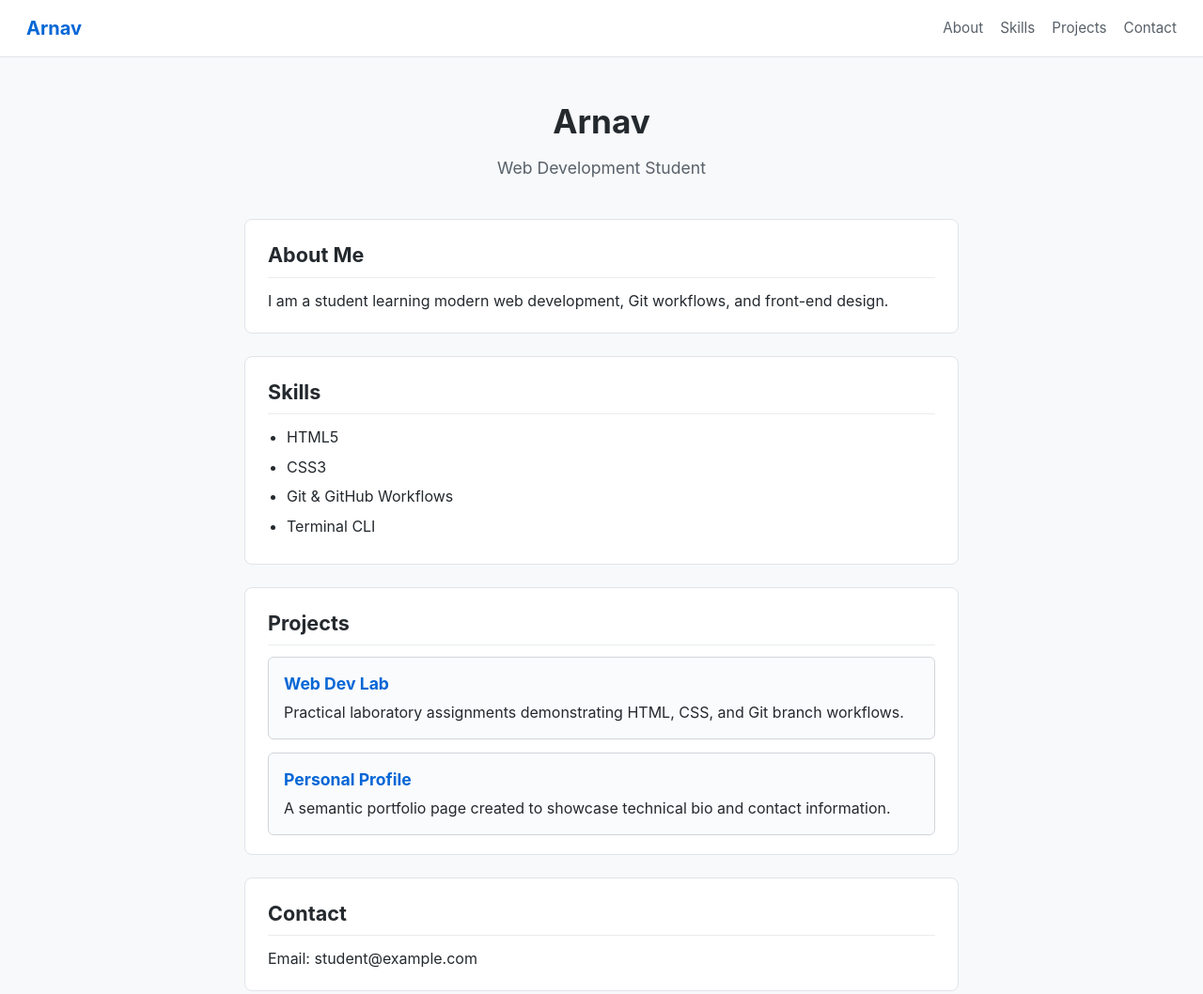
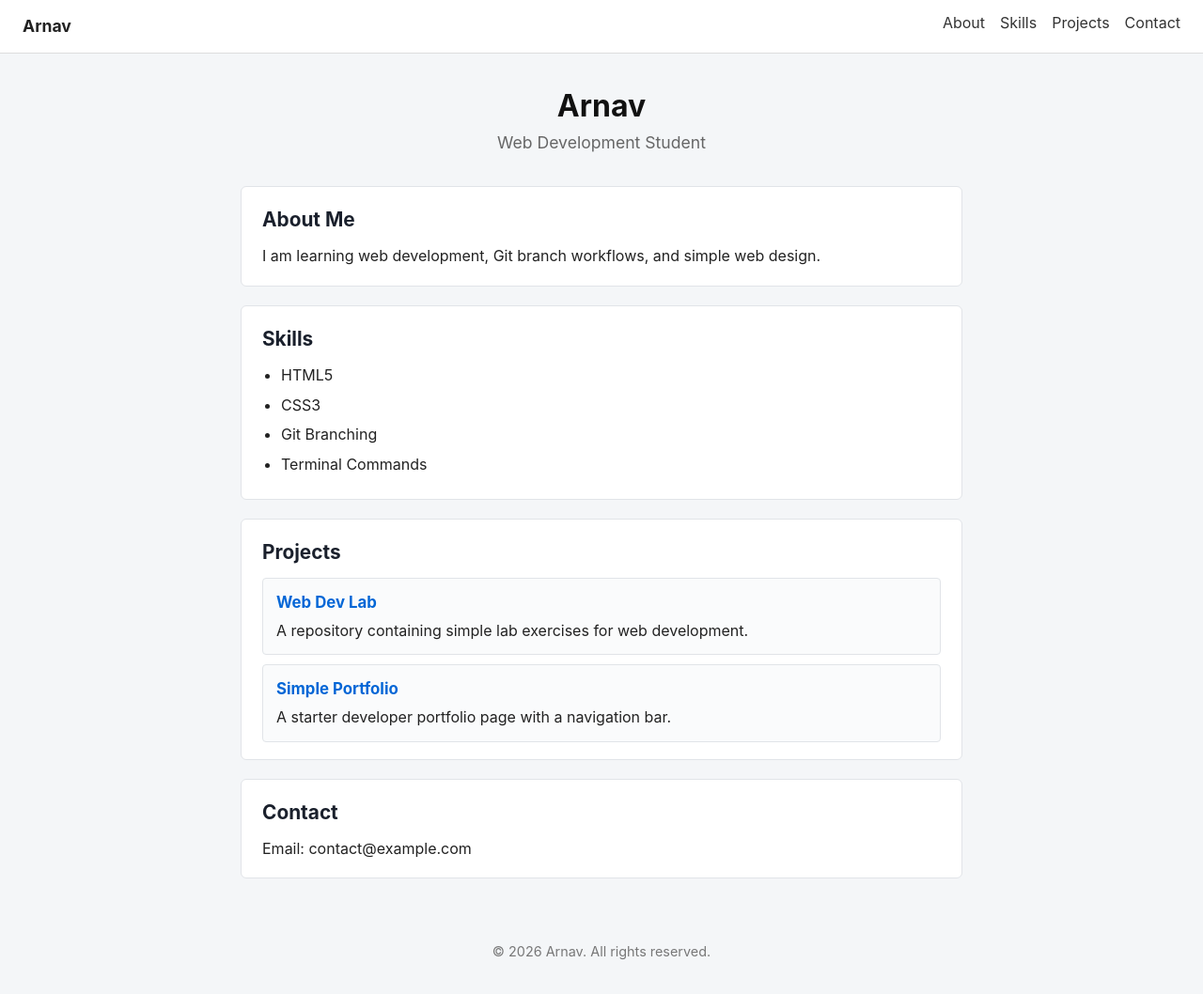
Before and after one commit to XiaoArnav/web-dev-lab, a plain HTML site: page programming-for-web-development-1-laboratory/LAB-1/module-1/P3-feature-branch-workflow/index.html in a window 1280 px wide. Shown: the top 1058 px of the page at 94% size. Drawn offline with Linux system fonts and the light colour scheme.

Commit message:
feat: simplify html and css in module 1

```diff
--- a/programming-for-web-development-1-laboratory/LAB-1/module-1/P3-feature-branch-workflow/index.html
+++ b/programming-for-web-development-1-laboratory/LAB-1/module-1/P3-feature-branch-workflow/index.html
@@ -7,9 +7,9 @@
   <link rel="stylesheet" href="styles.css">
 </head>
 <body>
-  <nav class="navbar">
-    <div class="logo">Arnav</div>
-    <ul class="nav-links">
+  <nav>
+    <span class="logo">Arnav</span>
+    <ul>
       <li><a href="#about">About</a></li>
       <li><a href="#skills">Skills</a></li>
       <li><a href="#projects">Projects</a></li>
@@ -25,41 +25,39 @@
   <main>
     <section id="about">
       <h2>About Me</h2>
-      <p>I am a student learning modern web development, Git workflows, and front-end design.</p>
+      <p>I am learning web development, Git branch workflows, and simple web design.</p>
     </section>
 
     <section id="skills">
       <h2>Skills</h2>
-      <ul class="skills-list">
+      <ul>
         <li>HTML5</li>
         <li>CSS3</li>
-        <li>Git & GitHub Workflows</li>
-        <li>Terminal CLI</li>
+        <li>Git Branching</li>
+        <li>Terminal Commands</li>
       </ul>
     </section>
 
     <section id="projects">
       <h2>Projects</h2>
-      <div class="project-list">
-        <div class="project-card">
-          <h3>Web Dev Lab</h3>
-          <p>Practical laboratory assignments demonstrating HTML, CSS, and Git branch workflows.</p>
-        </div>
-        <div class="project-card">
-          <h3>Personal Profile</h3>
-          <p>A semantic portfolio page created to showcase technical bio and contact information.</p>
-        </div>
+      <div class="card">
+        <h3>Web Dev Lab</h3>
+        <p>A repository containing simple lab exercises for web development.</p>
+      </div>
+      <div class="card">
+        <h3>Simple Portfolio</h3>
+        <p>A starter developer portfolio page with a navigation bar.</p>
       </div>
     </section>
 
     <section id="contact">
       <h2>Contact</h2>
-      <p>Email: student@example.com</p>
+      <p>Email: contact@example.com</p>
     </section>
   </main>
 
   <footer>
-    <p>&copy; 2026 Arnav. Built with semantic HTML and CSS.</p>
+    <p>&copy; 2026 Arnav. All rights reserved.</p>
   </footer>
 </body>
 </html>
--- a/programming-for-web-development-1-laboratory/LAB-1/module-1/P3-feature-branch-workflow/styles.css
+++ b/programming-for-web-development-1-laboratory/LAB-1/module-1/P3-feature-branch-workflow/styles.css
@@ -7,109 +7,100 @@
 body {
   font-family: -apple-system, BlinkMacSystemFont, "Segoe UI", Roboto, sans-serif;
   line-height: 1.6;
-  background-color: #f7f9fa;
-  color: #24292e;
+  background-color: #f4f6f8;
+  color: #222;
 }
 
-.navbar {
+nav {
   display: flex;
   justify-content: space-between;
   align-items: center;
   background: #ffffff;
-  padding: 14px 28px;
-  border-bottom: 1px solid #e1e4e8;
-  position: sticky;
-  top: 0;
+  padding: 12px 24px;
+  border-bottom: 1px solid #ddd;
 }
 
-.logo {
-  font-size: 1.25rem;
+nav .logo {
   font-weight: bold;
-  color: #0366d6;
+  font-size: 1.1rem;
 }
 
-.nav-links {
+nav ul {
   display: flex;
   list-style: none;
-  gap: 18px;
+  gap: 16px;
 }
 
-.nav-links a {
+nav a {
   text-decoration: none;
-  color: #586069;
-  font-size: 0.95rem;
+  color: #333;
 }
 
-.nav-links a:hover {
+nav a:hover {
   color: #0366d6;
 }
 
 header {
   text-align: center;
-  padding: 40px 20px 20px;
+  padding: 30px 16px 16px;
 }
 
 header h1 {
-  font-size: 2.2rem;
-  margin-bottom: 8px;
+  font-size: 2rem;
+  color: #111;
 }
 
 header p {
-  color: #586069;
+  color: #666;
   font-size: 1.1rem;
 }
 
 main {
   max-width: 800px;
   margin: 0 auto;
-  padding: 20px;
+  padding: 16px;
 }
 
 section {
-  background: #ffffff;
+  background: #fff;
   border: 1px solid #e1e4e8;
-  border-radius: 8px;
-  padding: 20px 24px;
-  margin-bottom: 24px;
+  border-radius: 6px;
+  padding: 18px 22px;
+  margin-bottom: 20px;
 }
 
 section h2 {
-  font-size: 1.35rem;
-  margin-bottom: 12px;
-  border-bottom: 1px solid #eaecef;
-  padding-bottom: 6px;
+  font-size: 1.3rem;
+  margin-bottom: 10px;
+  color: #1a202c;
 }
 
-.skills-list {
+ul {
   padding-left: 20px;
 }
 
-.skills-list li {
+li {
   margin-bottom: 6px;
 }
 
-.project-list {
-  display: flex;
-  flex-direction: column;
-  gap: 14px;
+.card {
+  border: 1px solid #e1e4e8;
+  border-radius: 4px;
+  padding: 12px 14px;
+  margin-top: 10px;
+  background-color: #fafbfc;
 }
 
-.project-card {
-  border: 1px solid #d1d5da;
-  border-radius: 6px;
-  padding: 14px 16px;
-  background: #fafbfc;
-}
-
-.project-card h3 {
-  font-size: 1.1rem;
+.card h3 {
+  font-size: 1.05rem;
+  margin-bottom: 4px;
   color: #0366d6;
-  margin-bottom: 4px;
 }
 
 footer {
   text-align: center;
-  padding: 30px 20px;
-  color: #586069;
+  margin-top: 30px;
+  padding-bottom: 24px;
+  color: #777;
   font-size: 0.9rem;
 }
```
Also changed, not shown: 2 other files.
